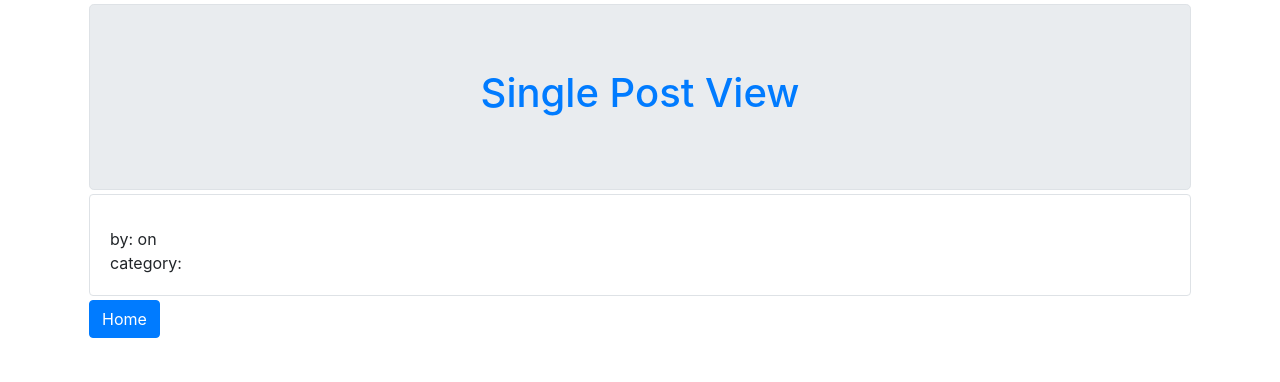
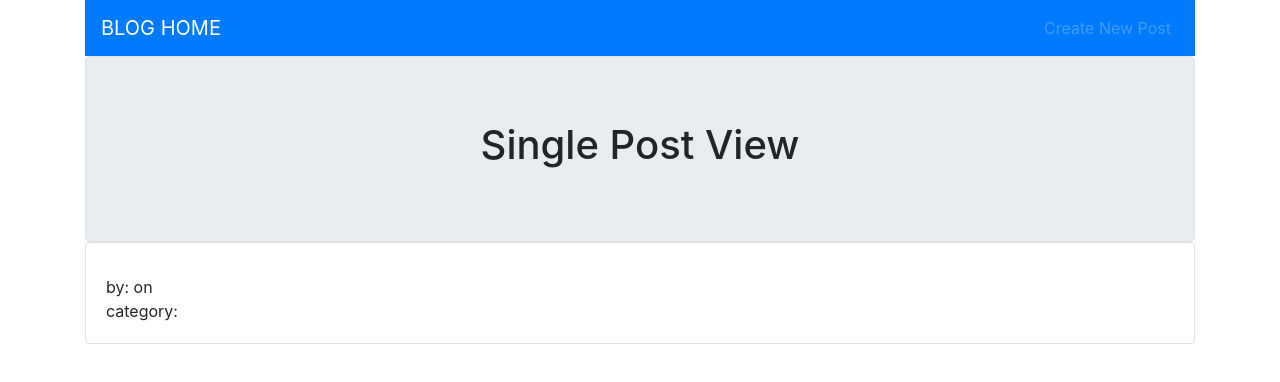
Before and after one commit to lucien-stavenhagen/MERN-Stack-Example, a React (Create React App) app in the folder express-posts/react-client/: page /single/1 in a window 1280 px wide. Shown: the top 382 px of the page. Built offline with nearby package versions, Linux system fonts and the light colour scheme; no server answers.

Commit message:
add back bootstrap menubar

```diff
--- a/express-posts/package.json
+++ b/express-posts/package.json
@@ -18,7 +18,9 @@
     "concurrently": "^4.1.1",
     "cors": "^2.8.5",
     "express": "^4.17.1",
+    "jquery": "^3.4.1",
     "jsonwebtoken": "^8.5.1",
-    "mongoose": "^5.6.3"
+    "mongoose": "^5.6.3",
+    "popper.js": "^1.15.0"
   }
 }
--- a/express-posts/react-client/src/App.js
+++ b/express-posts/react-client/src/App.js
@@ -1,6 +1,8 @@
 import React from "react";
 import { BrowserRouter as Router, Route, Link } from "react-router-dom";
 import "bootstrap/dist/css/bootstrap.min.css";
+import "bootstrap/dist/js/bootstrap.bundle.min.js";
+
 import ListPosts from "./components/postcomponents/ListPosts";
 import CreatePost from "./components/postcomponents/CreatePost";
 import EditPost from "./components/postcomponents/EditPost";
--- /dev/null
+++ b/express-posts/react-client/src/components/layout/MenuBar.js
@@ -0,0 +1,52 @@
+import React, { Component } from "react";
+import { Link } from "react-router-dom";
+import utils from "../../utils/utils";
+
+export default class MenuBar extends Component {
+  constructor(props) {
+    super(props);
+    this.state = {
+      linkclass: ""
+    };
+  }
+  componentDidMount() {
+    const auth_info = utils.getTokenFromLocal();
+    if (auth_info.loggedin) {
+      this.setState({ linkclass: "nav-link" });
+    } else {
+      this.setState({ linkclass: "nav-link disabled" });
+    }
+  }
+  render() {
+    return (
+      <div>
+        <nav className="navbar navbar-expand-md navbar-dark bg-primary">
+          <Link to="/" className="navbar-brand">
+            BLOG HOME
+          </Link>
+          <button
+            className="navbar-toggler"
+            type="button"
+            data-toggle="collapse"
+            data-target="#navbarSupportedContent"
+            aria-controls="navbarSupportedContent"
+            aria-expanded="false"
+            aria-label="Toggle navigation"
+          >
+            <span className="navbar-toggler-icon" />
+          </button>
+
+          <div className="collapse navbar-collapse" id="navbarSupportedContent">
+            <ul className="navbar-nav ml-auto">
+              <li className="nav-item">
+                <Link to="/create" className={this.state.linkclass}>
+                  Create New Post
+                </Link>
+              </li>
+            </ul>
+          </div>
+        </nav>
+      </div>
+    );
+  }
+}
--- a/express-posts/react-client/src/components/postcomponents/EditPost.js
+++ b/express-posts/react-client/src/components/postcomponents/EditPost.js
@@ -67,6 +67,9 @@ export default class EditPost extends Component {
   render() {
     return (
       <div className="container">
+        <div className="jumbotron text-center mb-1">
+          <h2>Edit post</h2>
+        </div>
         <form onSubmit={this.handleSubmit}>
           <div className="form-group">
             <label>Title:</label>
--- a/express-posts/react-client/src/components/postcomponents/ListPosts.js
+++ b/express-posts/react-client/src/components/postcomponents/ListPosts.js
@@ -2,6 +2,7 @@ import React from "react";
 import { Link } from "react-router-dom";
 import axios from "axios";
 import utils from "../../utils/utils";
+import MenuBar from "../layout/MenuBar";
 
 class ListPosts extends React.Component {
   constructor(props) {
@@ -39,9 +40,7 @@ class ListPosts extends React.Component {
           <Link to="/logoff">Logoff</Link>
         </div>
       );
-      new_post_button = (
-        <button className="btn btn-warning">Create New Post</button>
-      );
+      new_post_button = "nav-link";
       edit_post_button = (
         <button className="btn btn-primary mr-1">Edit Post</button>
       );
@@ -50,11 +49,7 @@ class ListPosts extends React.Component {
       );
     } else {
       log_button = <Link to="/login">Login here</Link>;
-      new_post_button = (
-        <button className="btn btn-warning" disabled>
-          Create New Post
-        </button>
-      );
+      new_post_button = "nav-link disabled";
       edit_post_button = (
         <button className="btn btn-primary mr-1" disabled>
           Edit Post
@@ -68,14 +63,10 @@ class ListPosts extends React.Component {
     }
     return (
       <div className="container">
+        <MenuBar />
         <div className="border jumbotron text-center m-0">
-          <Link to="/">
-            <h1>Welcome to a Sample Blog App</h1>
-          </Link>
+          <h1>Welcome to a Sample Blog App</h1>
           {log_button}
-        </div>
-        <div className="button-group btn-group-lg">
-          <Link to="/create">{new_post_button}</Link>
         </div>
         <div className="shadow card">
           {this.state.data.map(post => (
--- a/express-posts/react-client/src/components/postcomponents/SinglePost.js
+++ b/express-posts/react-client/src/components/postcomponents/SinglePost.js
@@ -2,6 +2,7 @@ import React, { Component } from "react";
 import { Link } from "react-router-dom";
 import utils from "../../utils/utils";
 import axios from "axios";
+import MenuBar from "../layout/MenuBar";
 
 export default class SinglePost extends Component {
   constructor(props) {
@@ -29,12 +30,11 @@ export default class SinglePost extends Component {
   render() {
     return (
       <div className="container">
-        <div className="border jumbotron text-center m-1">
-          <Link to="/">
-            <h1>Single Post View</h1>
-          </Link>
+        <MenuBar />
+        <div className="border jumbotron text-center mb-0">
+          <h1>Single Post View</h1>
         </div>
-        <div className="border card m-1">
+        <div className="border card">
           <h3 className="card-title text-center">{this.state.title}</h3>
           <div className="card-body">
             <p className="card-text">
@@ -48,9 +48,6 @@ export default class SinglePost extends Component {
             </p>
           </div>
         </div>
-        <Link to="/">
-          <button className="btn btn-primary ml-1">Home</button>
-        </Link>
       </div>
     );
   }
```
Also changed, not shown: 1 other file (tests, documents, lock files or other folders).
